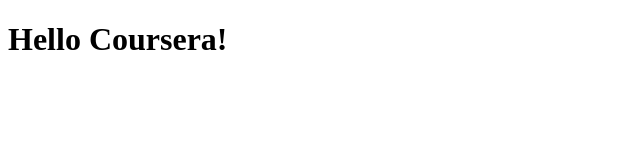
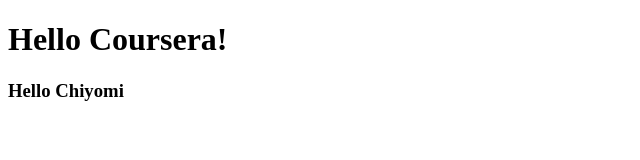
Before and after one commit to Chiyonatural/coursera-test, a plain HTML site: page site/index.html in a window 1280 px wide. Shown: the whole page, without its empty margins (0-640 px from the left). Drawn offline with Linux system fonts and the light colour scheme.

Commit message:
Update index

```diff
--- a/site/index.html
+++ b/site/index.html
@@ -8,5 +8,6 @@
 </head>
 <body>
     <h1>Hello Coursera!</h1>
+    <h3>Hello Chiyomi</h3>
 </body>
 </html>
```
